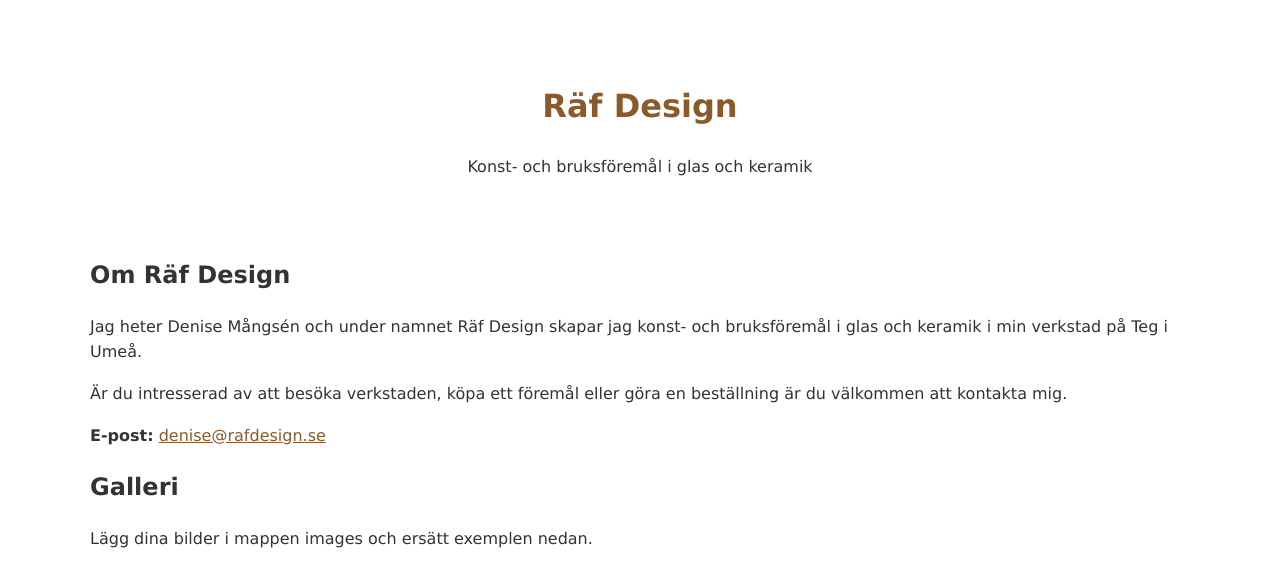
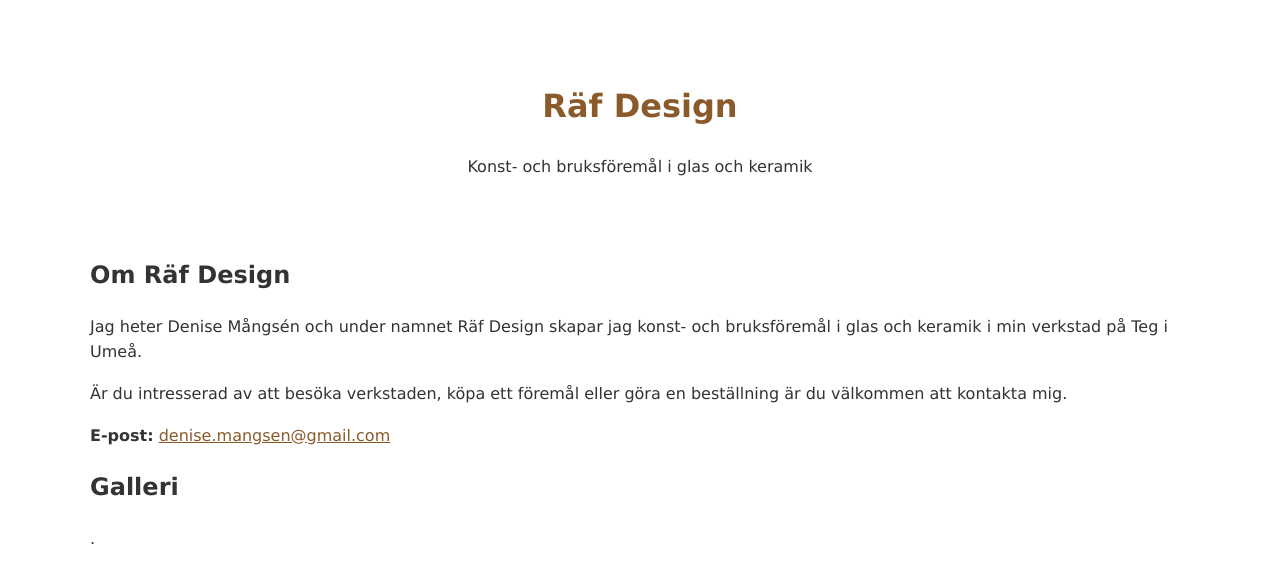
Before and after one commit to denisemangsen-rafdesign/hemsida, a plain HTML site: page index.html in a window 1280 px wide. Shown: the top 565 px of the page. Drawn offline with Linux system fonts and the light colour scheme.

Commit message:
Update index.html

```diff
--- a/index.html
+++ b/index.html
@@ -1 +1 @@
-<!DOCTYPE html><html lang="sv"><head><meta charset="UTF-8"><meta name="viewport" content="width=device-width, initial-scale=1.0"><title>Räf Design</title><link rel="stylesheet" href="style.css"></head><body><header><h1>Räf Design</h1><p>Konst- och bruksföremål i glas och keramik</p></header><main><section><h2>Om Räf Design</h2><p>Jag heter Denise Mångsén och under namnet Räf Design skapar jag konst- och bruksföremål i glas och keramik i min verkstad på Teg i Umeå.</p><p>Är du intresserad av att besöka verkstaden, köpa ett föremål eller göra en beställning är du välkommen att kontakta mig.</p><p><strong>E-post:</strong> <a href="mailto:denise@rafdesign.se">denise@rafdesign.se</a></p></section><section><h2>Galleri</h2><p>Lägg dina bilder i mappen images och ersätt exemplen nedan.</p><div class="gallery"><img src="images/example1.jpg" alt="Konstföremål"><img src="images/example2.jpg" alt="Konstföremål"><img src="images/example3.jpg" alt="Konstföremål"></div></section><section><h2>Följ Räf Design</h2><ul><li><a href="https://www.instagram.com/rafdesign_umea/">Instagram</a></li><li><a href="https://www.facebook.com/rafdesignumea/">Facebook</a></li></ul></section></main><footer><p>© Denise Mångsén - Räf Design</p></footer></body></html>
+<!DOCTYPE html><html lang="sv"><head><meta charset="UTF-8"><meta name="viewport" content="width=device-width, initial-scale=1.0"><title>Räf Design</title><link rel="stylesheet" href="style.css"></head><body><header><h1>Räf Design</h1><p>Konst- och bruksföremål i glas och keramik</p></header><main><section><h2>Om Räf Design</h2><p>Jag heter Denise Mångsén och under namnet Räf Design skapar jag konst- och bruksföremål i glas och keramik i min verkstad på Teg i Umeå.</p><p>Är du intresserad av att besöka verkstaden, köpa ett föremål eller göra en beställning är du välkommen att kontakta mig.</p><p><strong>E-post:</strong> <a href="mailto:denise.mangsen@gmail.com">denise.mangsen@gmail.com</a></p></section><section><h2>Galleri</h2><p>.</p><div class="gallery"><img src="images/example1.jpg" alt="Konstföremål"><img src="images/example2.jpg" alt="Konstföremål"><img src="images/example3.jpg" alt="Konstföremål"></div></section><section><h2>Följ Räf Design</h2><ul><li><a href="https://www.instagram.com/rafdesign_umea/">Instagram</a></li><li><a href="https://www.facebook.com/rafdesignumea/">Facebook</a></li></ul></section></main><footer><p>© Denise Mångsén - Räf Design</p></footer></body></html>
```
